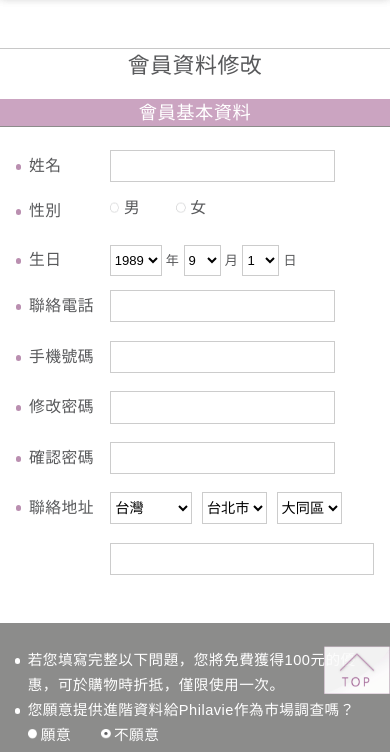
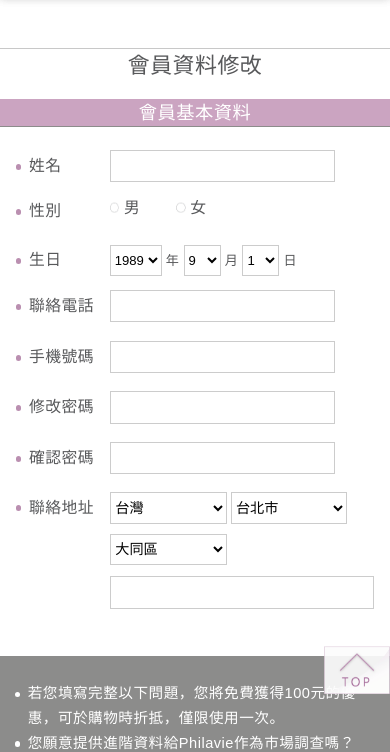
Before and after one commit to yonaichin/gb_philavie, a website: page member_modify.html in a window 390 px wide. Shown: the part 127-879 px from the top of the page. Drawn offline with Linux system fonts and the light colour scheme.

Commit message:
fix spec_03

```diff
--- a/sass/_form.scss
+++ b/sass/_form.scss
@@ -268,7 +268,8 @@ label{ vertical-align: middle;}
 }
 
 //---select---
-.selectLabel{ font-size: $font12; margin-left: 2%;
+.selectLabel{ font-size: $font12;
+  margin-left: 2%;
   select{ background: #fff; @include border-radius(0); height: 30px; font-size: $font15; border: 1px solid $colorGray5;
     &.select-minWidth{ min-width: 14.8%;}
   }
--- a/sass/_formRwd.scss
+++ b/sass/_formRwd.scss
@@ -167,11 +167,30 @@
 
   //---select---
   .selectLabel{ font-size: $mfont20;
+
     select{ height: 8vw; font-size: $full;
       &.select-minWidth{ width: 39%;}
       &.survey-select-m{ width: 100%;}
     }
     &.select-maxWidth select{ max-width: 31%;}
+
+    &.select-country {
+      margin-left: 0;
+      select {
+        min-width: 44%;
+      }
+
+    }
+    &.select-TW {
+
+      margin-left: 0;
+      select {
+        min-width: 44%;
+      }
+      &.select-maxWidth select {
+        margin-top:10px;
+      }
+    }
   }
 
   .form-title-padding{ padding: 0 3.125%; font-size: $mfont36;
@@ -376,4 +395,5 @@
       &:nth-of-type(2){ width: 45%;}
     }
   }
+
 }
```
Also changed, not shown: stylesheets/main.css.
